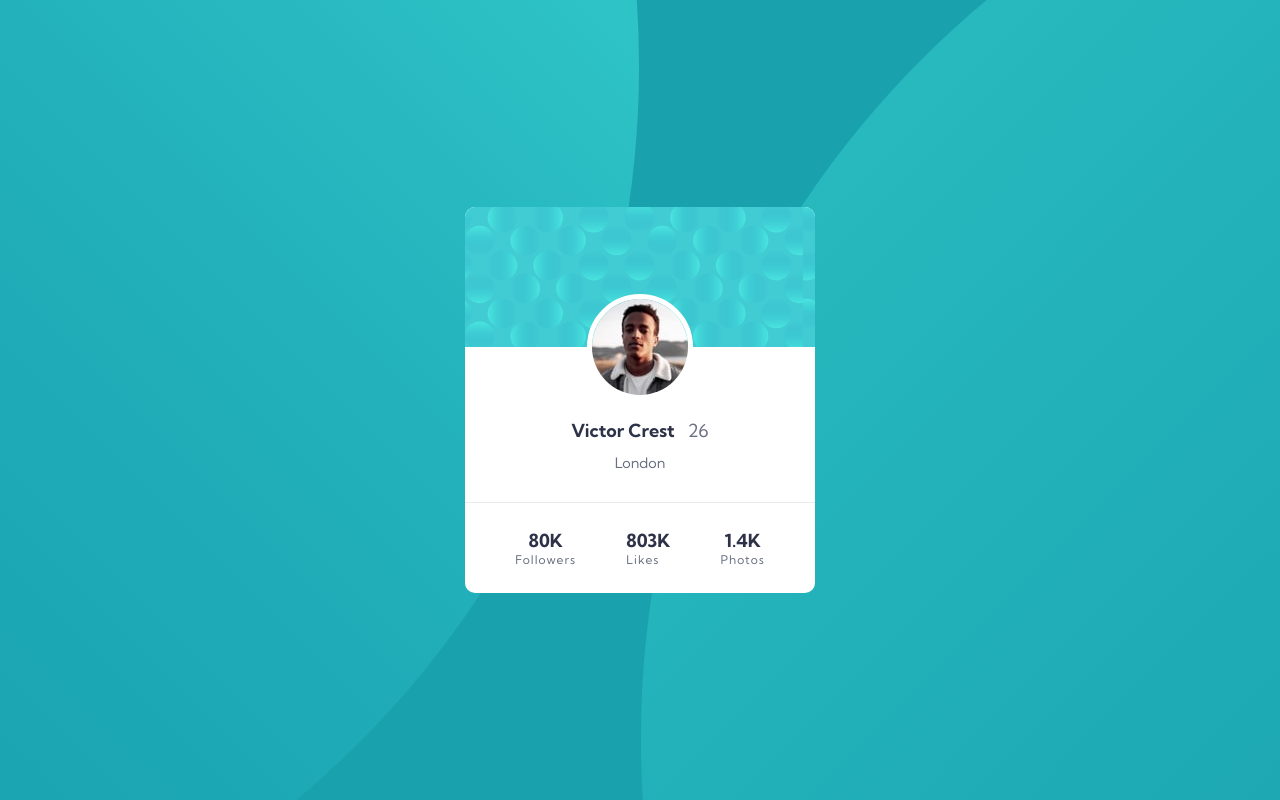
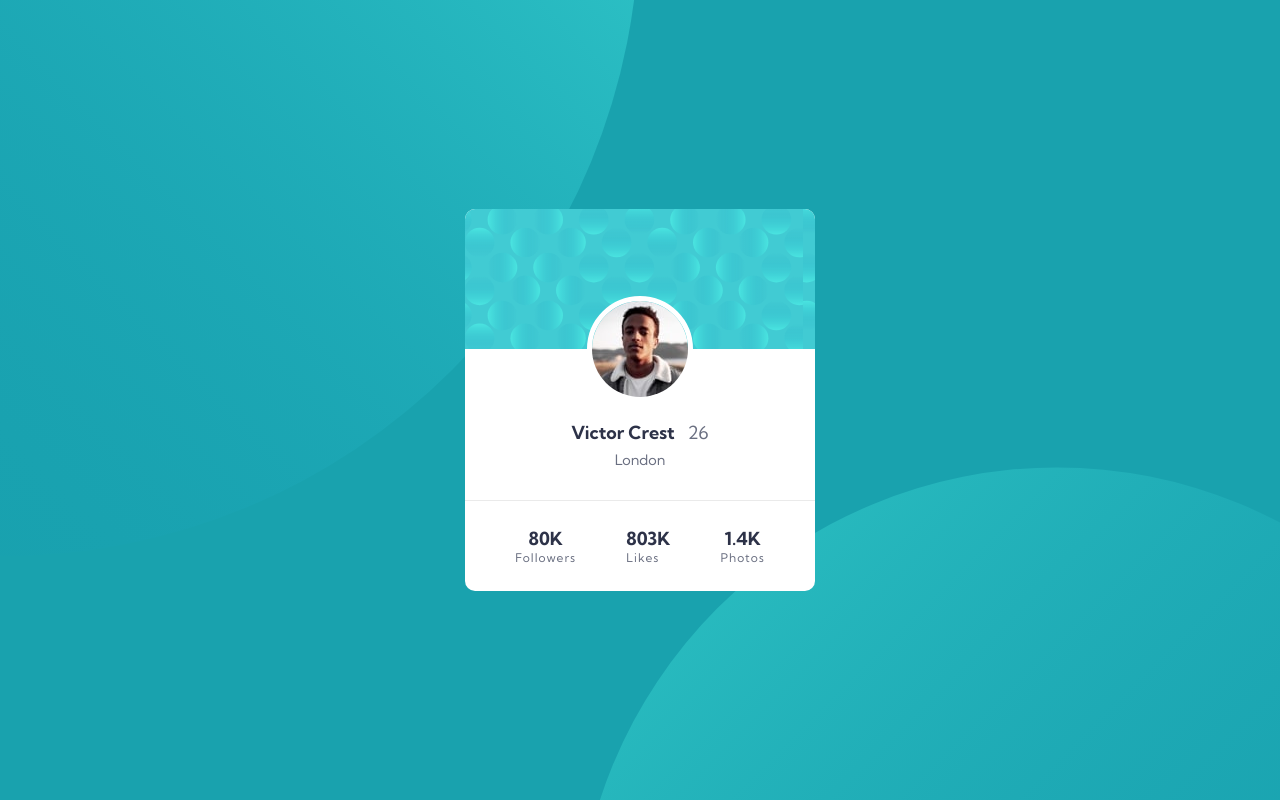
Before and after one commit to solvedbiscuit71/profile-card-component, a plain HTML site: page index.html in a window 1280 px wide. Drawn offline with Linux system fonts and the light colour scheme.

Commit message:
Completed desktop view

```diff
--- a/styles.css
+++ b/styles.css
@@ -22,6 +22,13 @@ body {
 
   display: grid;
   place-content: center;
+}
+
+@media only screen and (min-width: 769px) {
+  body {
+    background-size: 100vw,75vw;
+    background-position: top -56.5vw left -50vw, bottom -49vw right -20vw;
+  }
 }
 
 .card {
@@ -59,6 +66,7 @@ body {
   color: hsl(229, 23%, 23%);
   font-size: 1.125rem;
   text-align: center;
+  margin: 0;
 }
 
 .card__content h1>span {
@@ -70,7 +78,7 @@ body {
 .card__content p {
   color: hsl(227, 10%, 46%);
   font-size: .9rem;
-  margin-top: .75em;
+  margin-top: .5em;
   text-align: center;
 }
 
```
